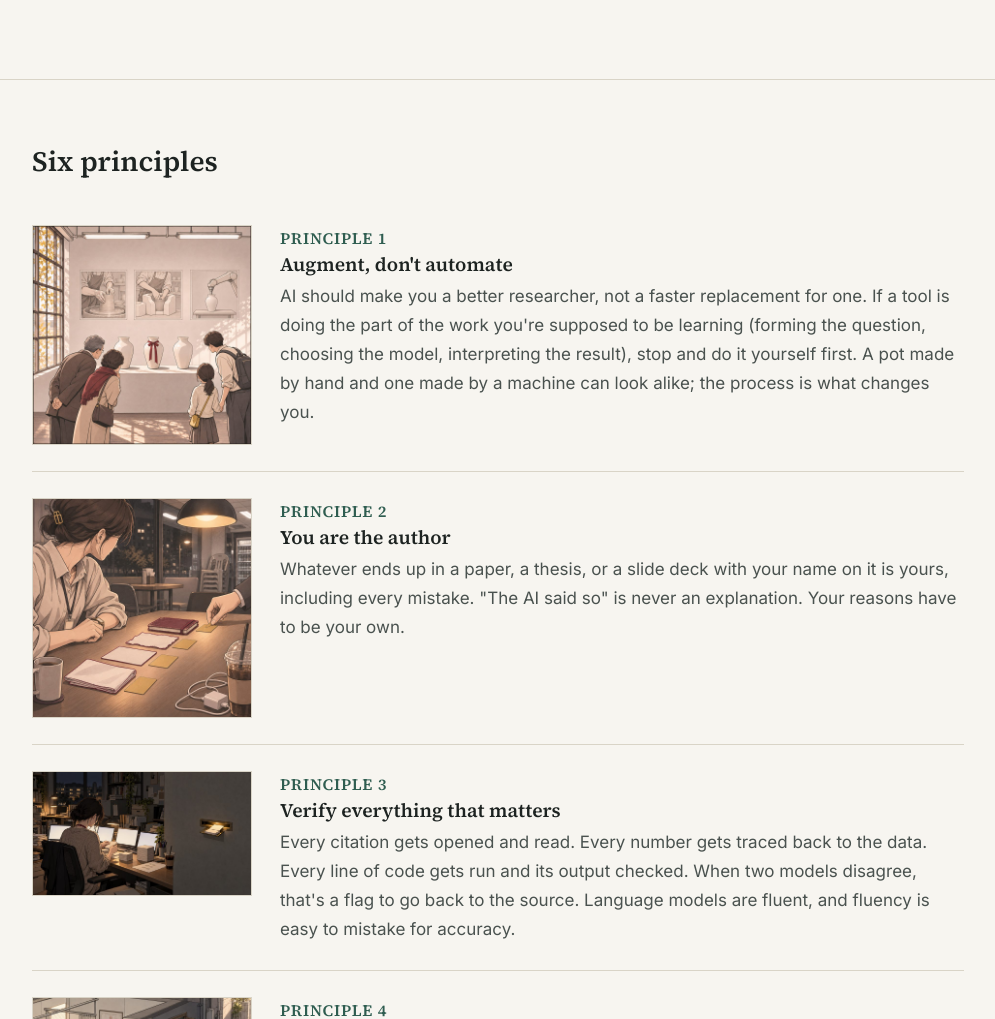
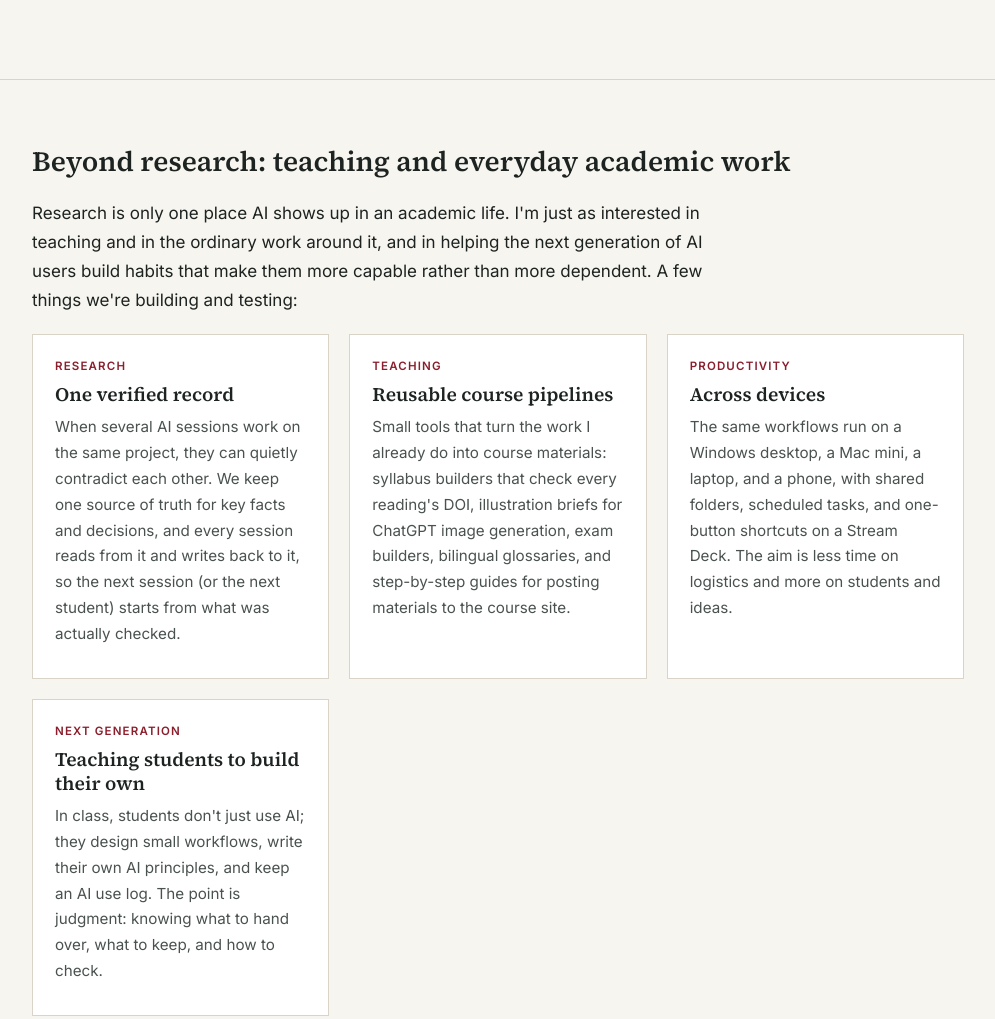
Before and after one commit to poryma/lab, a plain HTML site: page ai.html in a window 1280 px wide. Shown: the part 1257-2276 px from the top of the page, without its empty margins (142-1137 px from the left). Drawn offline with Linux system fonts and the light colour scheme.

Commit message:
Add AI for teaching, productivity, and the next generation of users
Co-Authored-By: Claude Opus 5.5 <noreply@anthropic.com>

```diff
--- a/ai.html
+++ b/ai.html
@@ -42,6 +42,17 @@
   <section><div class="wrap prose">
     <h2>Which tools, and why more than one</h2>
     <p>We don't standardize on a single model. Claude is the lab's main assistant for coding and writing support right now, Codex handles some programming work, and ChatGPT, the first tool many of us learned on, is one we want back in regular use. The reason is methodological, not brand loyalty: when two models give different answers about a model specification, a translation, or a summary of a paper, the disagreement is a flag. We go to the source.</p>
+  </div></section>
+
+  <section><div class="wrap">
+    <h2>Beyond research: teaching and everyday academic work</h2>
+    <p class="prose" style="margin-top:0">Research is only one place AI shows up in an academic life. I'm just as interested in teaching and in the ordinary work around it, and in helping the next generation of AI users build habits that make them more capable rather than more dependent. A few things we're building and testing:</p>
+    <div class="cards" style="margin-top:1.2rem">
+      <div class="card"><div class="label">Research</div><h3>One verified record</h3><p>When several AI sessions work on the same project, they can quietly contradict each other. We keep one source of truth for key facts and decisions, and every session reads from it and writes back to it, so the next session (or the next student) starts from what was actually checked.</p></div>
+      <div class="card"><div class="label">Teaching</div><h3>Reusable course pipelines</h3><p>Small tools that turn the work I already do into course materials: syllabus builders that check every reading's DOI, illustration briefs for ChatGPT image generation, exam builders, bilingual glossaries, and step-by-step guides for posting materials to the course site.</p></div>
+      <div class="card"><div class="label">Productivity</div><h3>Across devices</h3><p>The same workflows run on a Windows desktop, a Mac mini, a laptop, and a phone, with shared folders, scheduled tasks, and one-button shortcuts on a Stream Deck. The aim is less time on logistics and more on students and ideas.</p></div>
+      <div class="card"><div class="label">Next generation</div><h3>Teaching students to build their own</h3><p>In class, students don't just use AI; they design small workflows, write their own AI principles, and keep an AI use log. The point is judgment: knowing what to hand over, what to keep, and how to check.</p></div>
+    </div>
   </div></section>
 
   <section><div class="wrap">
```
Also changed, not shown: index.html (+1 -0 lines).
